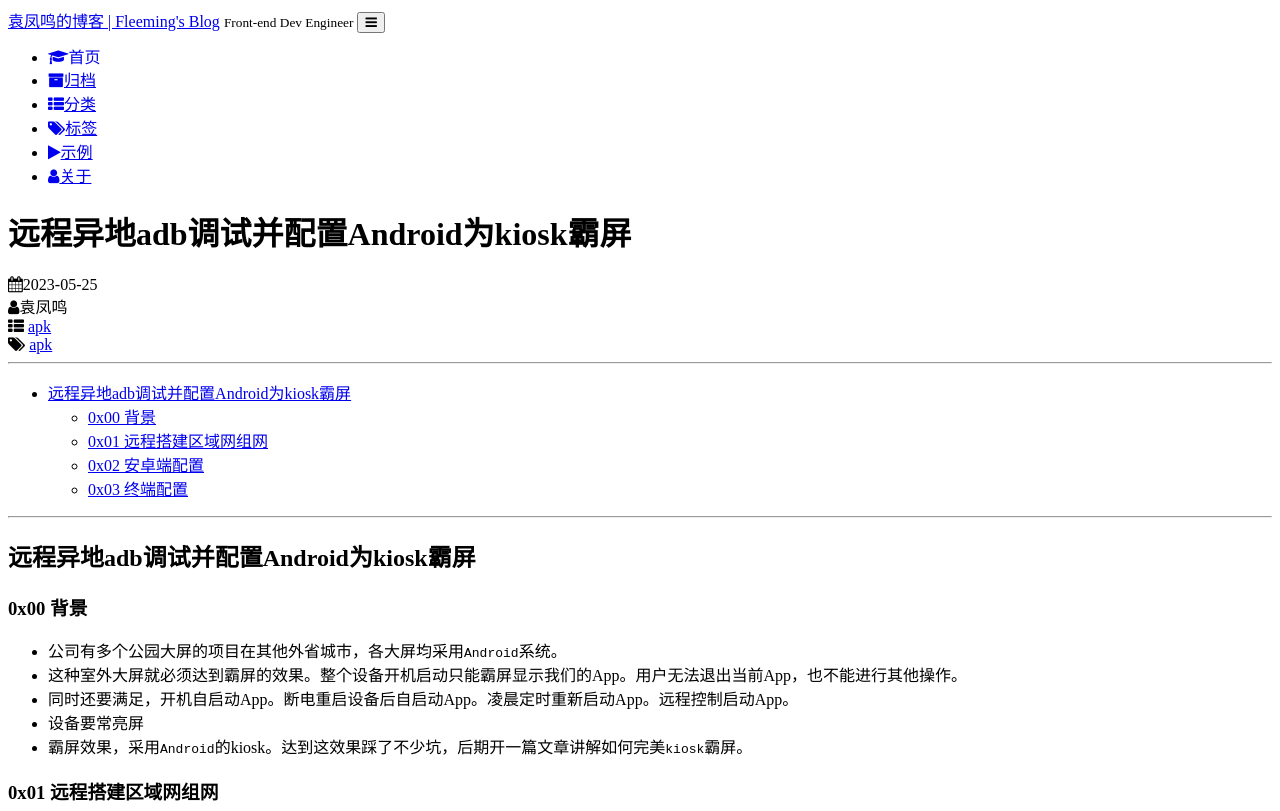
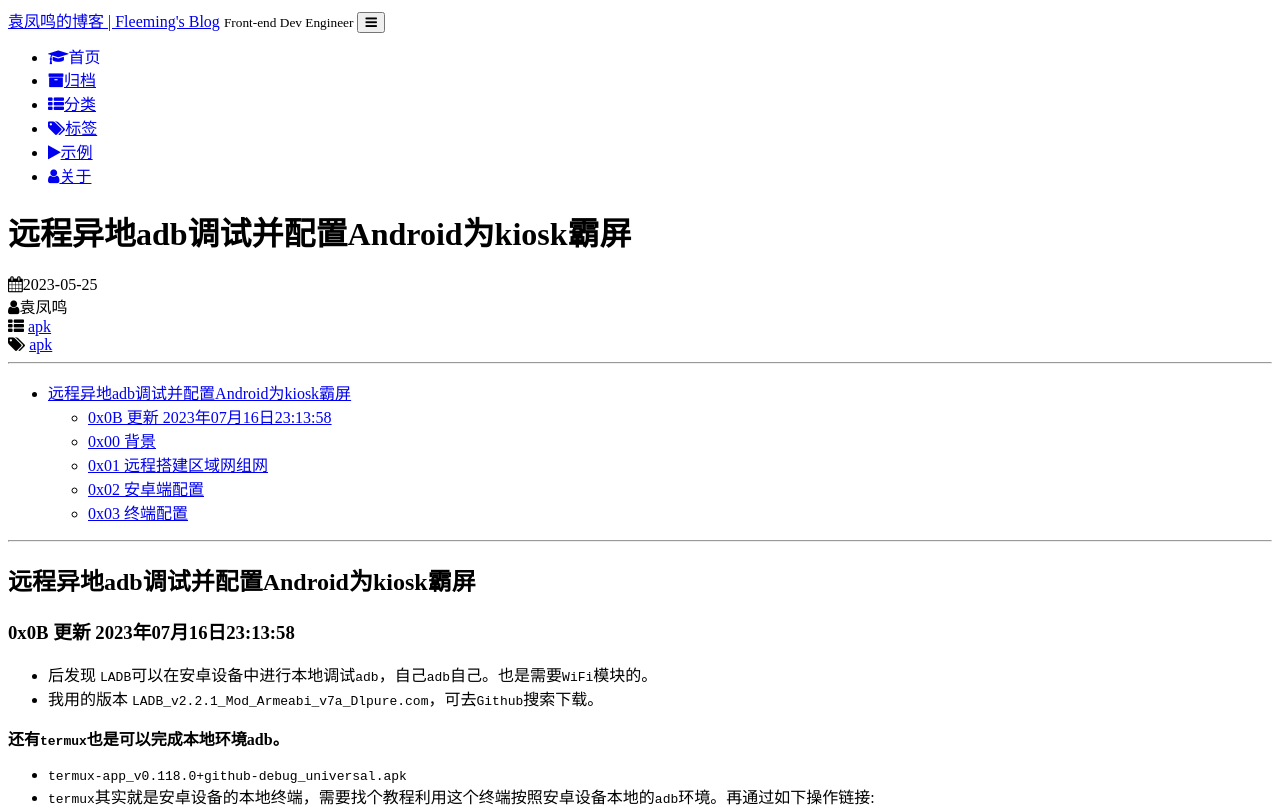
Before and after one commit to yfming93/yfming93.github.io, a Jekyll site: the page built from _posts/2023-05-25-remote-adb-apk.md, in a window 1280 px wide and 1400 px high. Shown: the top 811 px of the window. Built offline with Jekyll 4.4.1, drawn with Linux system fonts in a browser that asks for light colours; nearby versions of some CDN libraries; comment, search, counter and statistics services are not loaded; a style sheet for code colours, icons or effects is not loaded; some of the changed text lies outside the part shown.

````diff
--- a/_posts/2023-05-25-remote-adb-apk.md
+++ b/_posts/2023-05-25-remote-adb-apk.md
@@ -18,6 +18,51 @@
 
 
 # 远程异地adb调试并配置Android为kiosk霸屏
+
+### 0x0B 更新 2023年07月16日23:13:58
+- 后发现 `LADB`可以在安卓设备中进行本地调试`adb`，自己`adb`自己。也是需要`WiFi`模块的。
+- 我用的版本 `LADB_v2.2.1_Mod_Armeabi_v7a_Dlpure.com`，可去`Github`搜索下载。
+
+**还有`termux`也是可以完成本地环境adb。**
+- `termux-app_v0.118.0+github-debug_universal.apk`
+- `termux`其实就是安卓设备的本地终端，需要找个教程利用这个终端按照安卓设备本地的`adb`环境。再通过如下操作链接:
+    - 安卓设备开启`USB调试`
+    - `adb tcpip 5555`
+    - `adb connect 192.168.0.168:5555`
+        - `192.168.0.168`是本地设备内网`IP`
+        - 这时候安卓新设备那边会提示授权弹窗，点击同意授权。
+        - `adb devices` 连接好后可查看设备状态。是`device` 状态就可以操作其他的一些列`adb`流程命令。
+- **说明：**   可以研究下`scrcpy`这个进行远程显示安卓设备到本地的电脑。
+    - 其实也可以进行废旧手机利用。如果手机屏幕碎屏了，黑屏无法使用屏幕了。 也是可以使用`scrcpy`实时展示手机画面的。
+
+
+**常用命名:**
+```
+复制安装包到设备
+adb shell cp /storage/emulated/0/app.apk /data/local/tmp/
+
+安装
+adb shell pm install -r -t -d -g /data/local/tmp/app.apk
+
+设置管理者
+adb shell dpm set-device-owner com.shidai.app.runway/com.kalemba128.flutter_kiosk_android.FlutterKioskAndroidPlugin
+
+移除管理者
+adb shell dpm remove-active-admin com.shidai.app.runway/com.kalemba128.flutter_kiosk_android.FlutterKioskAndroidPlugin
+
+卸载
+adb shell pm uninstall com.shidai.app.runway
+
+启动
+adb shell am start -n com.shidai.app.runway/.MainActivity
+
+
+```
+
+
+---------------------
+---------------------
+
 
 ### 0x00 背景
 - 公司有多个公园大屏的项目在其他外省城市，各大屏均采用`Android`系统。
````
Also changed, not shown: _posts/2023-07-16-mac-github-ssh.md (added, +97 -0 lines), favicon.ico.
